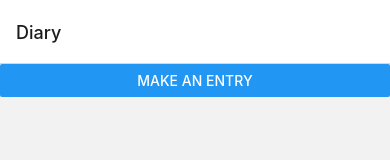
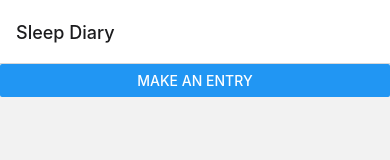
Before and after one commit to elinarou/SleepDiary, a React Native app: screen / in a window 390 px wide. Shown: the top 160 px of the page. Built offline with nearby package versions, Linux system fonts and the light colour scheme.

Commit message:
Fixed naming

```diff
--- a/components/Navigation.js
+++ b/components/Navigation.js
@@ -14,7 +14,7 @@ const Home = () => {
   return (
     // Nested stack navigator
     <Stack.Navigator>
-      <Stack.Screen name="Diary"component={DiaryScreen} />
+      <Stack.Screen name="Sleep Diary"component={DiaryScreen} />
       <Stack.Screen name="Entry"component={EntryScreen} />
     </Stack.Navigator>
   );
```
